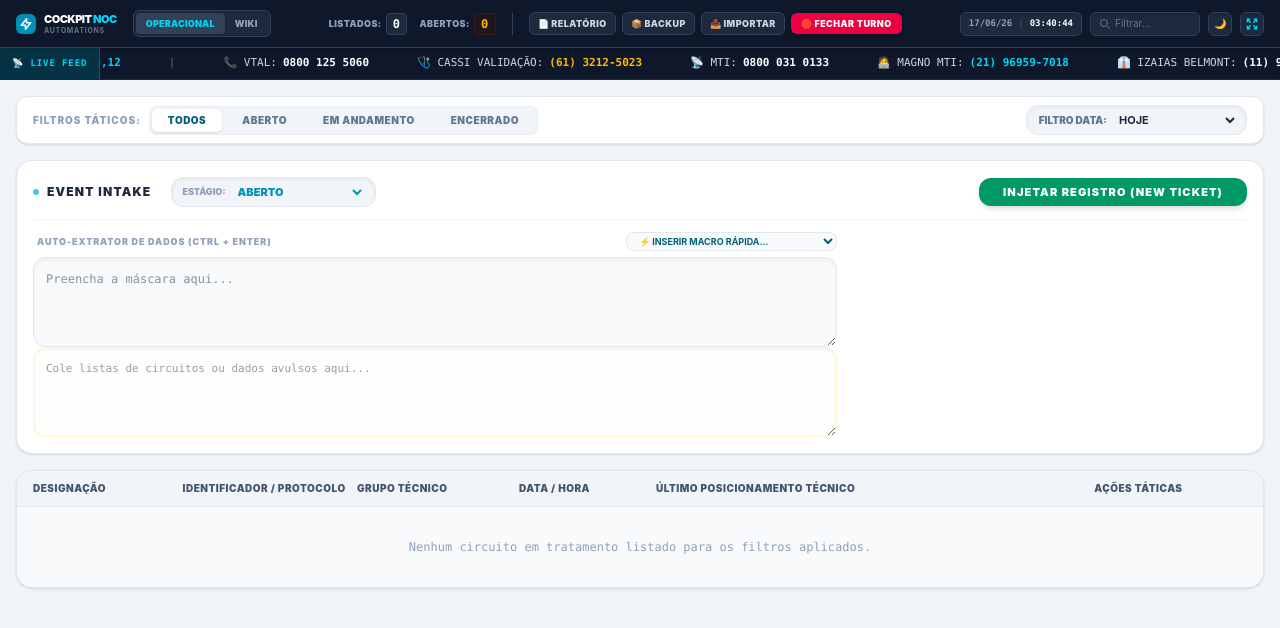
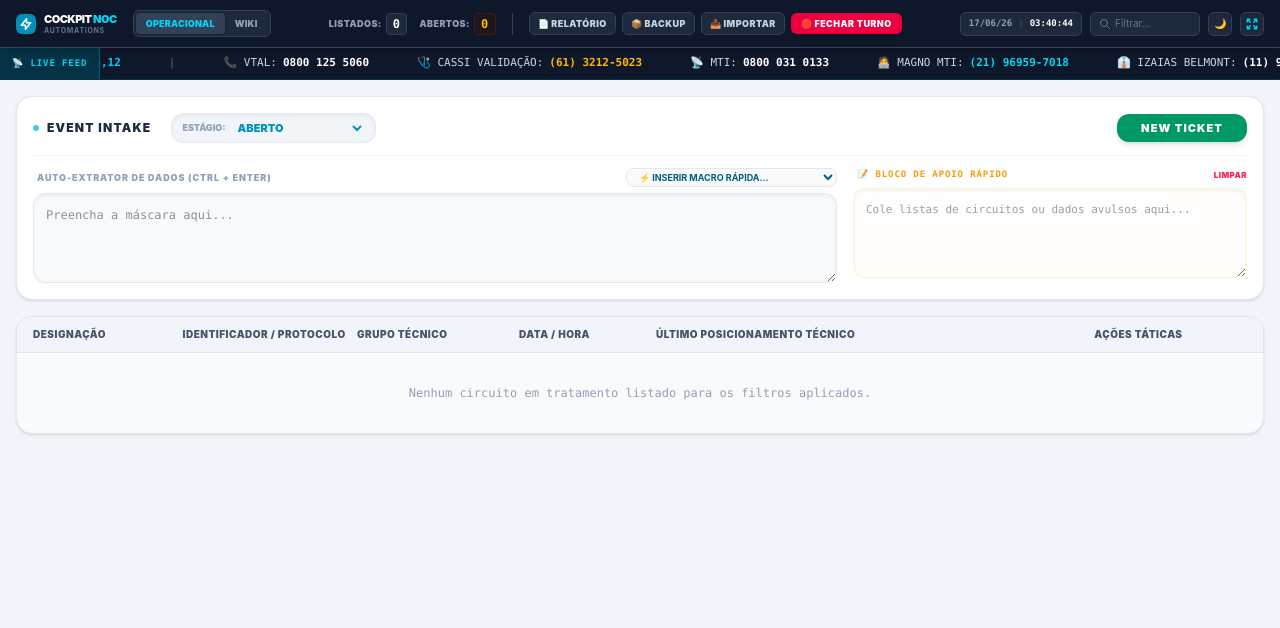
Before and after one commit to Pedroluciojunior/cockpit-noc, a React (Vite) app: page / in a window 1280 px wide. Shown: the top 628 px of the page. Built offline with nearby package versions, Linux system fonts and the light colour scheme.

Commit message:
style: simplificado texto do botão para NEW TICKET

```diff
--- a/src/App.jsx
+++ b/src/App.jsx
@@ -1455,31 +1455,7 @@ return (
     if (viewAtiva !== "operacional") return null;
     return (
       <>
-        {/* FILTROS DE STATUS INTEGRADOS EM BARRA ÚNICA */}
-        {!modoNoc && (
-          <div className="bg-white dark:bg-slate-800 rounded-xl p-2 border border-slate-200 dark:border-slate-700 shadow-sm flex items-center justify-between gap-4 animate-fade-in select-none">
-            <div className="flex items-center gap-2">
-              <span className="text-[10px] font-black text-slate-400 uppercase tracking-widest ml-2">Filtros Táticos:</span>
-              <div className="flex bg-slate-100 dark:bg-slate-900 p-0.5 rounded-lg border border-slate-200/60 dark:border-slate-700/80 gap-1">
-                {["Todos", "Aberto", "Em andamento", "Encerrado"].map(st => (
-                  <button key={st} onClick={() => setStatusFiltro(st)} className={`px-4 py-1 rounded-md text-[10px] font-black uppercase tracking-wider transition-all ${statusFiltro === st ? (st === "Aberto" ? "bg-emerald-500 text-white shadow-sm" : st === "Em andamento" ? "bg-amber-500 text-white shadow-sm" : st === "Encerrado" ? "bg-blue-500 text-white shadow-sm" : "bg-white dark:bg-slate-700 text-cyan-800 dark:text-cyan-300 shadow-sm") : "text-slate-500 hover:text-slate-800 dark:hover:text-slate-300"}`}>
-                    {st}
-                  </button>
-                ))}
-              </div>
-            </div>
-
-            <div className="flex items-center bg-slate-100 dark:bg-slate-900 border border-slate-200 dark:border-slate-700 rounded-xl px-2 py-0.5 shadow-inner mr-2">
-              <label className="text-[10px] font-black text-slate-500 dark:text-slate-400 uppercase mr-2 ml-1">Filtro Data:</label>
-              <select value={dataFiltro} onChange={(e) => setDataFiltro(e.target.value)} className="bg-transparent text-slate-800 dark:text-slate-200 font-bold text-[11px] outline-none cursor-pointer pr-2 focus:ring-0 border-none py-1">
-                <option value={new Date().toLocaleDateString("pt-BR")}>HOJE</option>
-                <option value="Todas">TODAS AS DATAS</option>
-              </select>
-            </div>
-          </div>
-        )}
-
-        {/* EVENT INTAKE - 100% LARGURA TOTAL COM TEXTAREAS COMPACTOS FOCUS-EXPANSÍVEIS */}
+{/* EVENT INTAKE - LADO A LADO FIXO (Auto-Extrator 8/12 e Bloco de Apoio 4/12) */}
         {!modoNoc && (
           <div className="bg-white dark:bg-slate-800 rounded-2xl border border-slate-200 dark:border-slate-700 p-4 shadow-sm transition-colors animate-fade-in">
             <div className="flex items-center justify-between border-b border-slate-100 dark:border-slate-700 pb-3 mb-3">
@@ -1497,12 +1473,13 @@ return (
               </div>
 
 <button onClick={adicionarAtendimento} className="px-6 py-1.5 bg-emerald-600 hover:bg-emerald-500 text-white font-black rounded-xl text-[11px] uppercase tracking-widest transition-all shadow-md active:scale-95 whitespace-nowrap">
-                Injetar Registro (New Ticket)
+  NEW TICKET
 </button>
             </div>
 
-            <div className="grid grid-cols-1 lg:grid-cols-12 gap-4">
-              {/* Auto-Extrator: Altura inteligente para liberar o monitor */}
+            {/* O SEGREDO ESTÁ AQUI: Forçando o grid a manter colunas lado a lado na horizontal */}
+            <div className="grid grid-cols-1 lg:grid-cols-12 gap-4 items-start">
+              {/* Auto-Extrator: Ocupa 8 das 12 colunas */}
               <div className="lg:col-span-8 flex flex-col">
                 <div className="flex items-center justify-between mb-1.5 ml-1">
                   <label className="text-[9px] font-black text-slate-400 uppercase tracking-widest">Auto-Extrator de Dados (Ctrl + Enter)</label>
@@ -1511,7 +1488,6 @@ return (
                     {macrosAvancadas.map((m, idx) => <option key={idx} value={m.texto}>{m.label}</option>)}
                   </select>
                 </div>
-{/* Auto-Extrator de Dados */}
                 <textarea
                   ref={rascunhoRef}
                   value={rascunho}
@@ -1524,10 +1500,14 @@ return (
                   lang="pt-BR"
                   className="w-full h-[90px] focus:h-[200px] bg-slate-50 dark:bg-slate-900/50 border border-slate-200 dark:border-slate-700 text-slate-800 dark:text-slate-200 font-mono text-xs rounded-xl p-3 outline-none focus:border-cyan-500 resize-y leading-relaxed transition-all duration-300 shadow-inner"
                 />
-
-{/* ... */}
-
-{/* Rascunho Temporário / Bloco de Apoio Rápido */}
+              </div>
+
+              {/* Rascunho Temporário: Ocupa 4 das 12 colunas */}
+              <div className="lg:col-span-4 flex flex-col">
+                <div className="flex items-center justify-between mb-1.5 ml-1">
+                  <label className="text-[9px] font-black text-amber-500 uppercase tracking-widest font-mono">📝 Bloco de Apoio Rápido</label>
+                  <button onClick={() => { if(window.confirm("Limpar anotações?")) setBlocoNotasTemporario(""); }} className="text-[8px] font-black text-rose-500 hover:text-rose-600 uppercase tracking-wider">Limpar</button>
+                </div>
                 <textarea
                   value={blocoNotasTemporario}
                   onChange={(e) => setBlocoNotasTemporario(e.target.value)}
```
Lines whose indentation alone changed are shown as unchanged.
